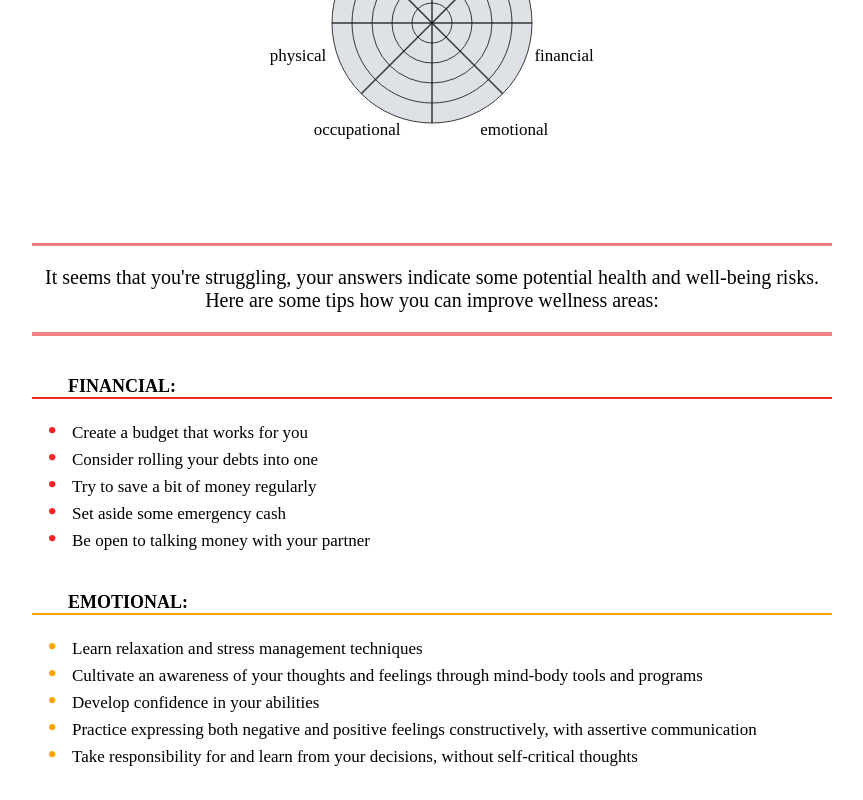
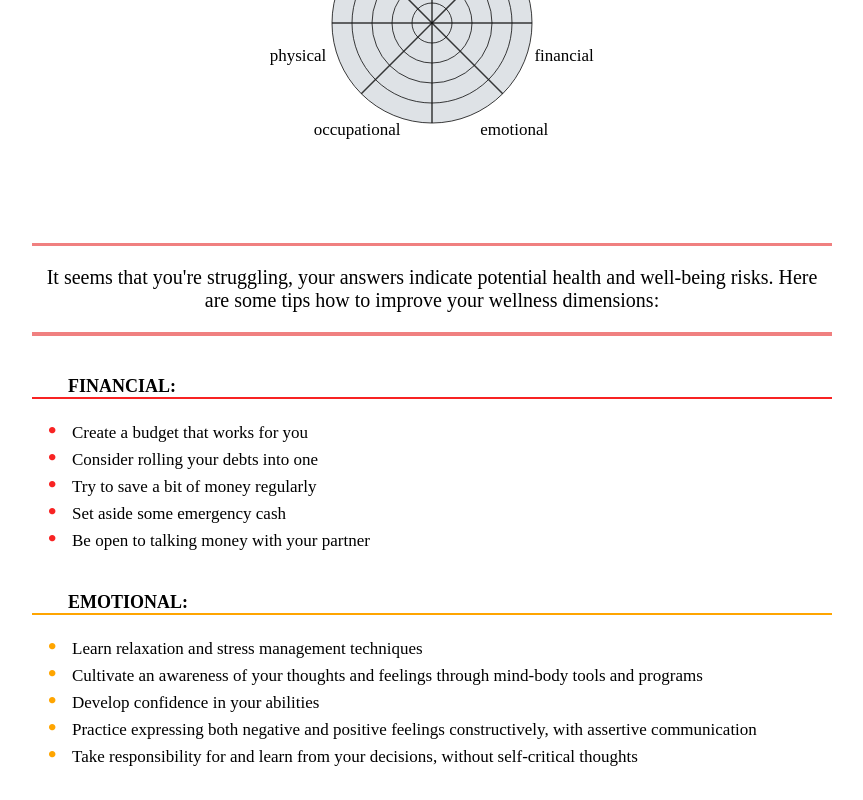
Before and after one commit to IraShy/wellness-wheel, a React (Create React App) app: page / in a window 1280 px wide. Both pictures are taken after a click on the button "Submit". Shown: the part 252-1052 px from the top of the page, without its empty margins (208-1071 px from the left). Built offline with nearby package versions, Linux system fonts and the light colour scheme.

Commit message:
changed wording, removed console logs

```diff
--- a/src/components/Feedback.jsx
+++ b/src/components/Feedback.jsx
@@ -7,9 +7,9 @@ class Feedback extends React.Component {
     if (results.every((num) => num < 4)) {
       return (
         <p id="general-feedback">
-          It seems that you're struggling, your answers indicate some potential
-          health and well-being risks. Here are some tips how you can improve
-          wellness areas:
+          It seems that you're struggling, your answers indicate potential
+          health and well-being risks. Here are some tips how to improve your
+          wellness dimensions:
         </p>
       );
     } else if (results.every((num) => num > 3)) {
@@ -25,10 +25,7 @@ class Feedback extends React.Component {
   }
   renderList(phrase) {
     const list = phrase.split(". ");
-    console.log(list);
-    console.log(phrase);
     return list.map((sentence) => {
-      console.log(sentence);
       return <li key={sentence}>{sentence}</li>;
     });
   }
@@ -37,13 +34,13 @@ class Feedback extends React.Component {
       .filter((pair) => pair[1] < 4)
       .map((el) => el[0]);
     const improvements = improve[0];
-    console.log(improvements);
     return results.map((result) => {
       return (
-        <div className={["tips", result].join(' ')} key={[`result`, result].join("")}>
-          <p className="option-name">
-            {result.toUpperCase()}:
-          </p>
+        <div
+          className={["tips", result].join(" ")}
+          key={[`result`, result].join("")}
+        >
+          <p className="option-name">{result.toUpperCase()}:</p>
           <ul>{this.renderList(improvements[result])}</ul>
         </div>
       );
```
